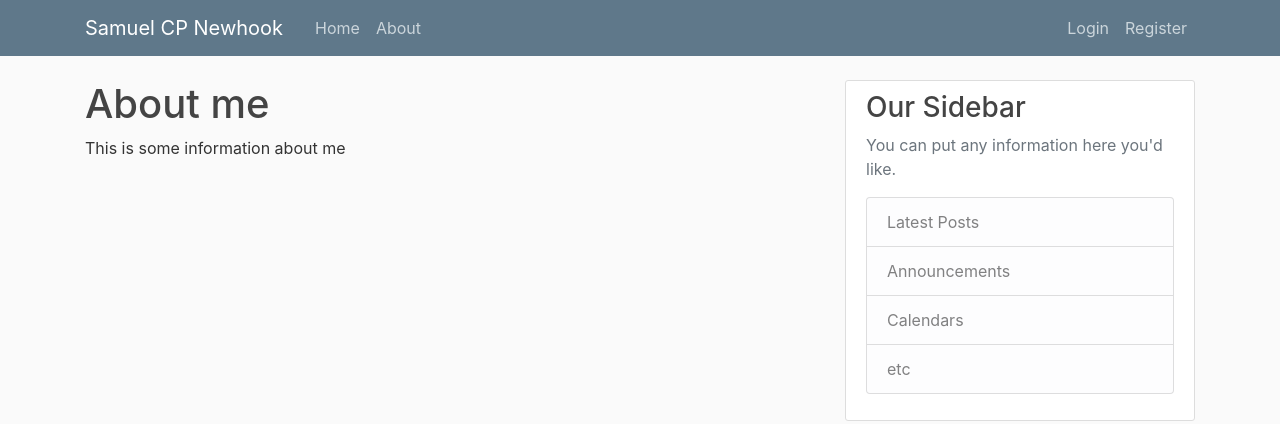
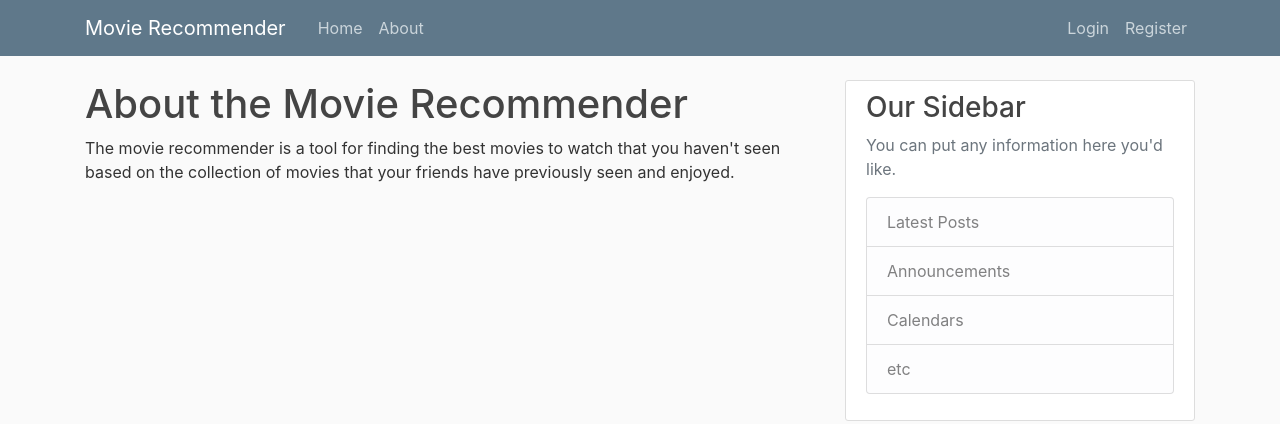
Before and after one commit to samnewhook/samnewhook.github.io, a Flask app: page /about in a window 1280 px wide. Shown: the top 424 px of the page. Run offline with Flask 2, Linux system fonts and the light colour scheme; some libraries are stand-ins or nearby versions.

Commit message:
movie recommender

```diff
--- a/samnewhook/templates/about.html
+++ b/samnewhook/templates/about.html
@@ -1,7 +1,7 @@
 {% extends "layout.html" %}
 {% block content %}
 <div>
-    <h1>About me</h1>
-    <p>This is some information about me</p>
+    <h1>About the Movie Recommender</h1>
+    <p>The movie recommender is a tool for finding the best movies to watch that you haven't seen based on the collection of movies that your friends have previously seen and enjoyed.</p>
 </div>
 {% endblock content%}
--- a/samnewhook/templates/home.html
+++ b/samnewhook/templates/home.html
@@ -1,9 +1,10 @@
 {% extends "layout.html" %}
 {% block content %}
 <div>
-    <h1>Samuel CP Newhook</h1>
-    <p>Welcome to my Website</p>
+    <h1>Movie Recommender</h1>
+    <p>Welcome to the Movie Recommender Website: making it easy to choose the best movie to watch with friends</p>
 </div>
+<!--
 {% for post in posts.items %}
 <article class="media content-section">
   <img class="rounded-circle article-img" src="{{ url_for('static', filename='profile_pics/' + post.author.image_file)}}">
@@ -28,4 +29,5 @@
             ...
         {% endif %}
     {% endfor %}
+-->
 {% endblock content%}
--- a/samnewhook/templates/layout.html
+++ b/samnewhook/templates/layout.html
@@ -9,16 +9,16 @@
         <link rel="stylesheet" href="https://stackpath.bootstrapcdn.com/bootstrap/4.3.1/css/bootstrap.min.css" integrity="sha384-ggOyR0iXCbMQv3Xipma34MD+dH/1fQ784/j6cY/iJTQUOhcWr7x9JvoRxT2MZw1T" crossorigin="anonymous">
         <link rel="stylesheet" type="text/css" href="{{ url_for('static', filename='main.css')}}">
         {% if title %}
-        <title>Samuel CP Newhook - {{ title }}</title>
+        <title>Movie Recommender - {{ title }}</title>
         {% else %}
-        <title>Samuel CP Newhook Homepage</title>
+        <title>Movie Recommender Homepage</title>
         {% endif %}
     </head>
     <body>
         <header class="site-header">
             <nav class="navbar navbar-expand-md navbar-dark bg-steel fixed-top">
                 <div class="container">
-                    <a class="navbar-brand mr-4" href="/">Samuel CP Newhook</a>
+                    <a class="navbar-brand mr-4" href="/">Movie Recommender</a>
                     <button class="navbar-toggler" type="button" data-toggle="collapse" data-target="#navbarToggle" aria-controls="navbarToggle" aria-expanded="false" aria-label="Toggle navigation">
                         <span class="navbar-toggler-icon"></span>
                     </button>
@@ -30,7 +30,6 @@
                       <!-- Navbar Right Side -->
                       <div class="navbar-nav">
                           {% if current_user.is_authenticated %}
-                            <a class="nav-item nav-link" href="{{ url_for('new_post') }}">New Post</a>
                             <a class="nav-item nav-link" href="{{ url_for('account') }}">Account</a>
                             <a class="nav-item nav-link" href="{{ url_for('logout') }}">Logout</a>
                           {% else %}
--- /dev/null
+++ b/samnewhook/templates/view_movie.html
@@ -0,0 +1,3 @@
+{% extends "layout.html" %}
+{% block content %}
+{% endblock content %}
```
Also changed, not shown: samnewhook/forms.py (+6 -1 lines), samnewhook/site.db, samnewhook/static/profile_pics/7e8c0a584214bfea.jpg (deleted), samnewhook/static/profile_pics/8169392ea453869f.jpg (deleted), samnewhook/static/profile_pics/907dbce86a7ad279.jpg (deleted), samnewhook/static/profile_pics/b2d9ff3ba799e18d.jpg (deleted), samnewhook/static/profile_pics/b5fe8ab05bba1134.jpg (added), 1 other file.
